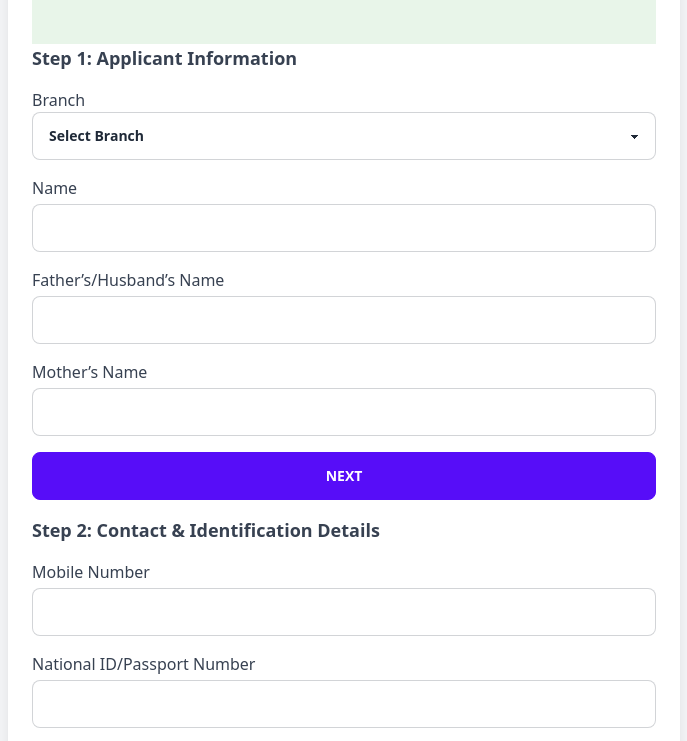
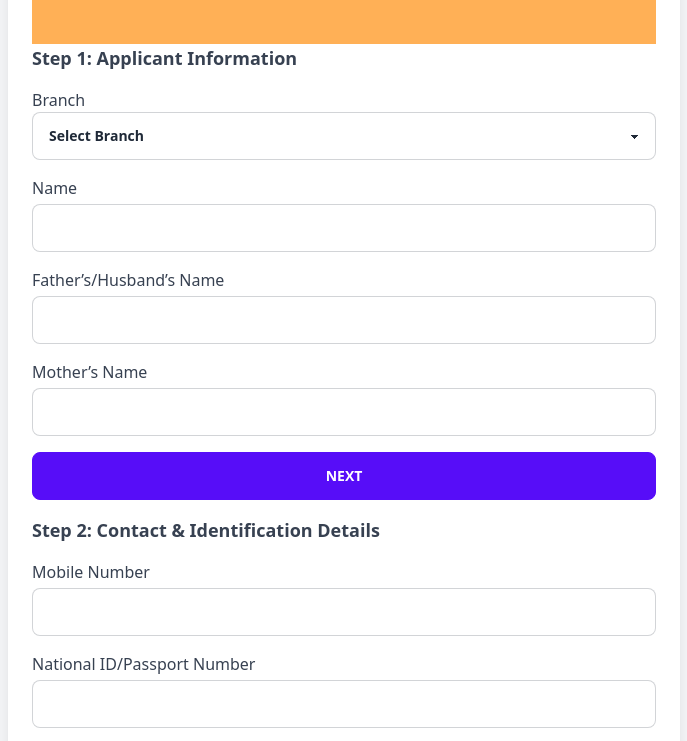
Before and after one commit to MohammedShakib/banking_frontend, a plain HTML site: page index.html in a window 1280 px wide. Shown: the part 216-957 px from the top of the page, without its empty margins (296-983 px from the left). Drawn offline with nearby package versions, Linux system fonts and the light colour scheme.

Commit message:
minnor chg

```diff
--- a/index.html
+++ b/index.html
@@ -71,7 +71,7 @@
         .marquee-container {
             overflow: hidden;
             white-space: nowrap;
-            background-color: #e8f5e9; /* Light green background */
+            background-color: #ffb056; /* Light green background */
             padding: 10px;
             width: 100%;
             position: relative;
```
